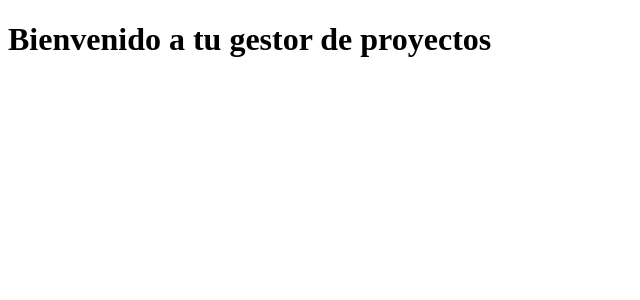
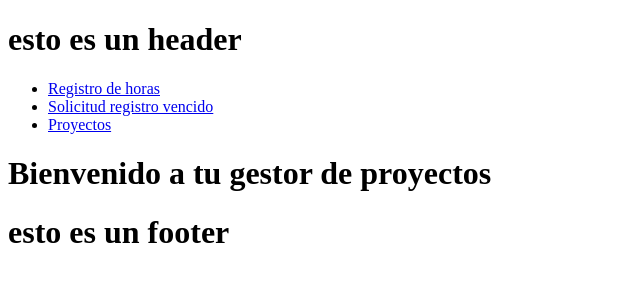
Before and after one commit to andres-vertel/timetrack, a Django app: page / in a window 1280 px wide. Shown: the top 300 px of the page, without its empty margins (0-640 px from the left). Run offline with Django 5.2, Linux system fonts and the light colour scheme.

Commit message:
chore: se crea la estructura basica de la interfaz grafica header, main y  footer y adicionan enlaces vacios al menu

```diff
--- a/templates/index.html
+++ b/templates/index.html
@@ -3,5 +3,7 @@
 {% block 'title' %} Inicio {% endblock %}
 
 {% block 'content' %}
-  <h1>Bienvenido a tu gestor de proyectos</h1>
+  <div>
+    <h1>Bienvenido a tu gestor de proyectos</h1>
+  </div>
 {% endblock %}
--- a/templates/layout/base.html
+++ b/templates/layout/base.html
@@ -4,14 +4,23 @@
 <head>
   <meta charset="UTF-8">
   <meta name="viewport" content="width=device-width, initial-scale=1.0">
-  <title>Timetrack | {% block 'title' %}{% endblock %} </title>
+  <title> {% block 'title' %}{% endblock %} </title>
   <link rel="stylesheet" href="{% static 'css/style.css' %}">
   {% block 'styles' %}{% endblock %}
 </head>
 <body>
+  {% include './partials/header.html' %}
+
   <main>
-    {% block 'content' %}{% endblock %}
+    {% include './partials/menu.html' %}
+
+    {% block 'content' %}
+
+    {% endblock %}
   </main>
+
+  {% include './partials/footer.html' %}
+
   {% block 'scripts' %}{% endblock %}
 </body>
 </html>
--- /dev/null
+++ b/templates/layout/partials/footer.html
@@ -0,0 +1,3 @@
+<footer>
+  <h1>esto es un footer</h1>
+</footer>
--- /dev/null
+++ b/templates/layout/partials/header.html
@@ -0,0 +1,3 @@
+<header>
+  <h1>esto es un header</h1>
+</header>
--- /dev/null
+++ b/templates/layout/partials/menu.html
@@ -0,0 +1,7 @@
+<nav>
+  <ul>
+    <li><a href="#">Registro de horas</a></li>
+    <li><a href="#">Solicitud registro vencido</a></li>
+    <li><a href="#">Proyectos</a></li>
+  </ul>
+</nav>
--- a/timetrack/urls.py
+++ b/timetrack/urls.py
@@ -5,5 +5,6 @@ from timetrack import views
 
 urlpatterns = [
     path('admin/', admin.site.urls),
-    path("", views.index, name="index")
+    path("", views.index, name="index"),
+    # path("registro_horas/", include("recordHours.urls")),
 ]
```
